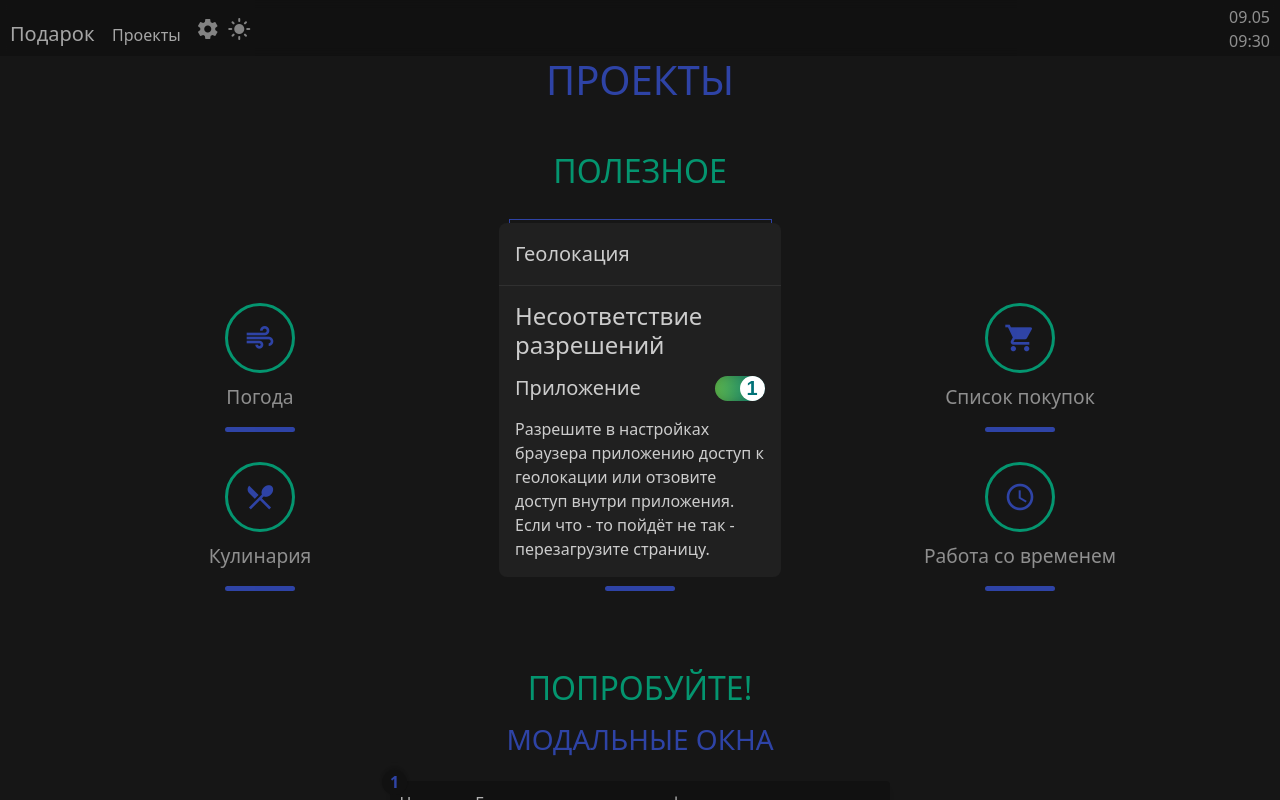
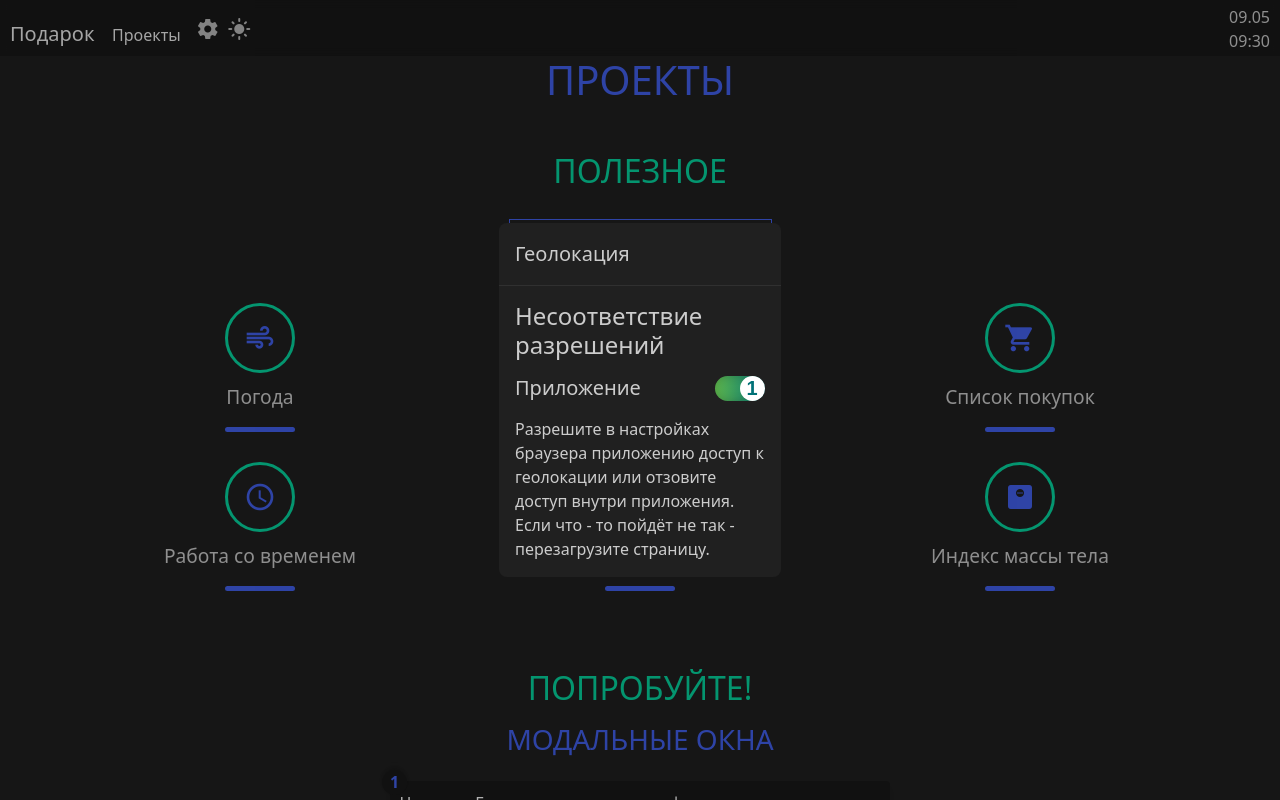
Before and after one commit to EasyGames1/gift, a React (Create React App) app: page /projects in a window 1280 px wide. Shown: the top 800 px of the page. Built offline with nearby package versions, Linux system fonts and the light colour scheme.

Commit message:
replace-projects

```diff
--- a/src/components/UI/pages/Projects/Projects.jsx
+++ b/src/components/UI/pages/Projects/Projects.jsx
@@ -19,6 +19,11 @@ const projectsUseful = [
         link: "shoplist"
     },
     {
+        title: "Работа со временем",
+        icon: "schedule",
+        link: "time"
+    },
+    {
         title: "Кулинария",
         icon: "restaurant_menu",
         link: "cooking/pages/1"
@@ -27,11 +32,6 @@ const projectsUseful = [
         title: "Индекс массы тела",
         icon: "monitor_weight",
         link: "weight",
-    },
-    {
-        title: "Работа со временем",
-        icon: "schedule",
-        link: "time"
     }
 ];
 
```
